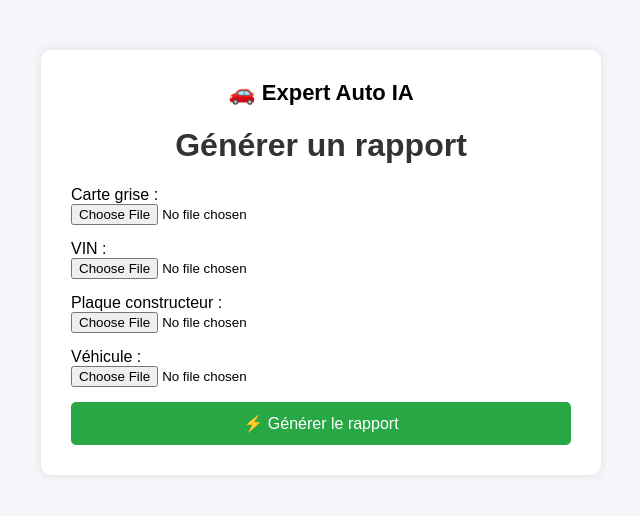
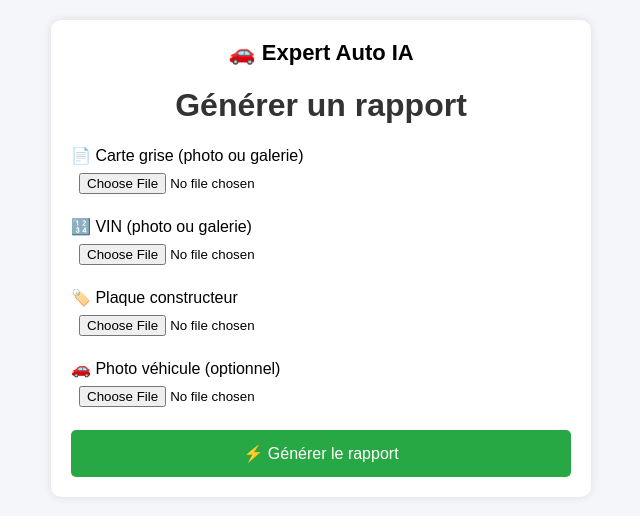
Before and after one commit to khaledguidjii-crypto/expert-auto-ia, a Flask app: page / in a window 1280 px wide. Shown: the top 516 px of the page, without its empty margins (319-959 px from the left). Run offline with Flask 3, Linux system fonts and the light colour scheme.

Commit message:
Add files via upload

```diff
--- a/templates/index.html
+++ b/templates/index.html
@@ -2,6 +2,7 @@
 <html lang="fr">
 <head>
 <meta charset="UTF-8">
+<meta name="viewport" content="width=device-width, initial-scale=1.0">
 <title>Expert Auto IA</title>
 
 <style>
@@ -12,11 +13,12 @@ body {
 }
 
 .container {
-    width: 500px;
+    width: 95%;
+    max-width: 500px;
     margin: auto;
     background: white;
-    padding: 30px;
-    margin-top: 50px;
+    padding: 20px;
+    margin-top: 20px;
     border-radius: 10px;
     box-shadow: 0 0 10px rgba(0,0,0,0.1);
 }
@@ -32,12 +34,12 @@ h1 {
 
 input[type="file"] {
     width: 100%;
+    padding: 8px;
 }
 
 .preview {
     margin-top: 10px;
     max-width: 100%;
-    height: auto;
     display: none;
     border-radius: 5px;
 }
@@ -45,7 +47,7 @@ input[type="file"] {
 button {
     background: #28a745;
     color: white;
-    padding: 12px;
+    padding: 14px;
     border: none;
     width: 100%;
     border-radius: 5px;
@@ -69,7 +71,6 @@ button:hover {
     color: #007bff;
 }
 </style>
-
 </head>
 
 <body>
@@ -81,26 +82,30 @@ button:hover {
 
 <form action="/upload" method="post" enctype="multipart/form-data">
 
+    <!-- CARTE -->
     <div class="file-input">
-        Carte grise :
+        📄 Carte grise (photo ou galerie)
         <input type="file" name="carte" accept="image/*" capture="environment" required onchange="previewImage(event,'img1')">
         <img id="img1" class="preview">
     </div>
 
+    <!-- VIN -->
     <div class="file-input">
-        VIN :
+        🔢 VIN (photo ou galerie)
         <input type="file" name="vin" accept="image/*" capture="environment" required onchange="previewImage(event,'img2')">
         <img id="img2" class="preview">
     </div>
 
+    <!-- PLAQUE -->
     <div class="file-input">
-        Plaque constructeur :
+        🏷️ Plaque constructeur
         <input type="file" name="plaque" accept="image/*" capture="environment" required onchange="previewImage(event,'img3')">
         <img id="img3" class="preview">
     </div>
 
+    <!-- VEHICULE -->
     <div class="file-input">
-        Véhicule :
+        🚗 Photo véhicule (optionnel)
         <input type="file" name="vehicule" accept="image/*" capture="environment" onchange="previewImage(event,'img4')">
         <img id="img4" class="preview">
     </div>
```
Also changed, not shown: 1 other file.
